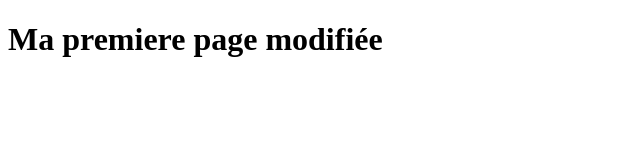
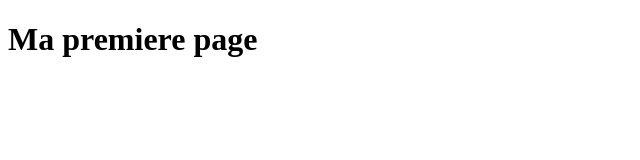
Before and after one commit to bngams/first-git-repo-rm, a plain HTML site: page index.html in a window 1280 px wide. Shown: the whole page, without its empty margins (0-640 px from the left). Drawn offline with Linux system fonts and the light colour scheme.

Commit message:
with big file .exe

```diff
--- a/index.html
+++ b/index.html
@@ -7,6 +7,6 @@
     <title>Document</title>
 </head>
 <body>
-    <h1>Ma premiere page modifiée</h1>
+    <h1>Ma premiere page</h1>
 </body>
 </html>
```
Also changed, not shown: 1 other file.
